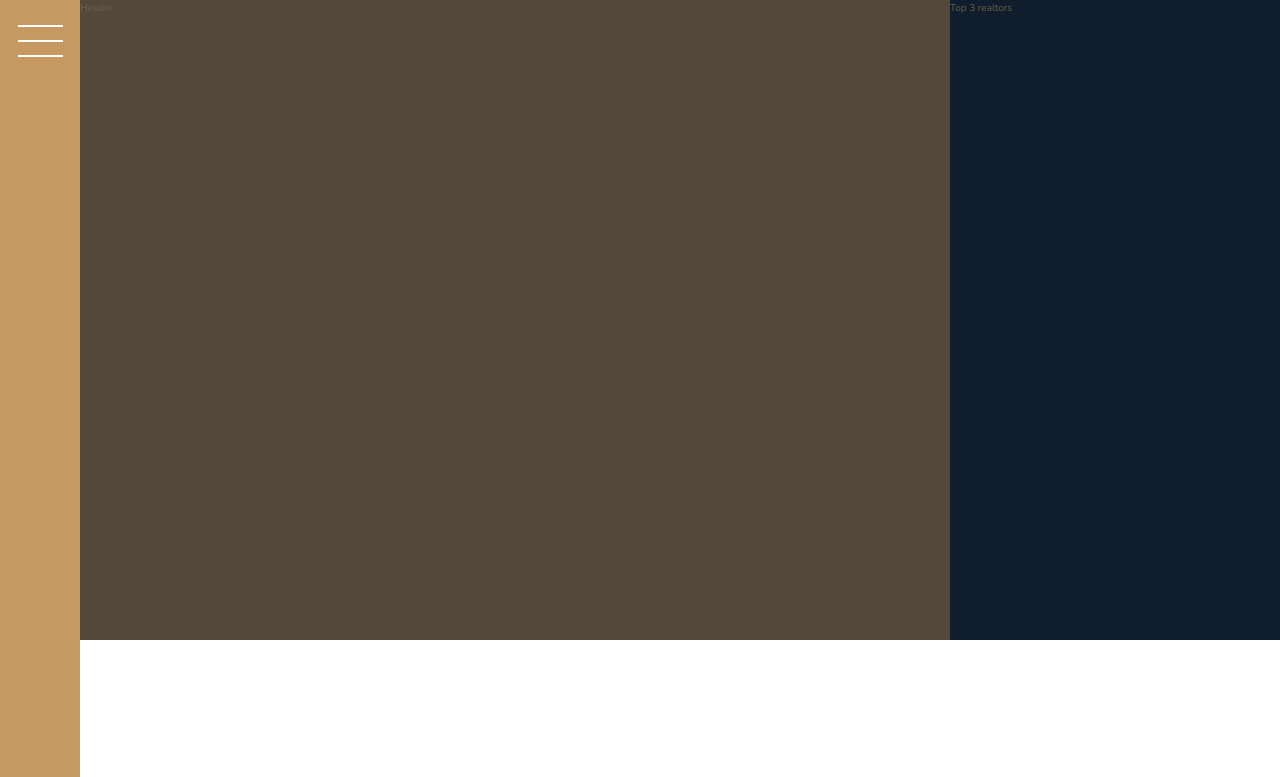
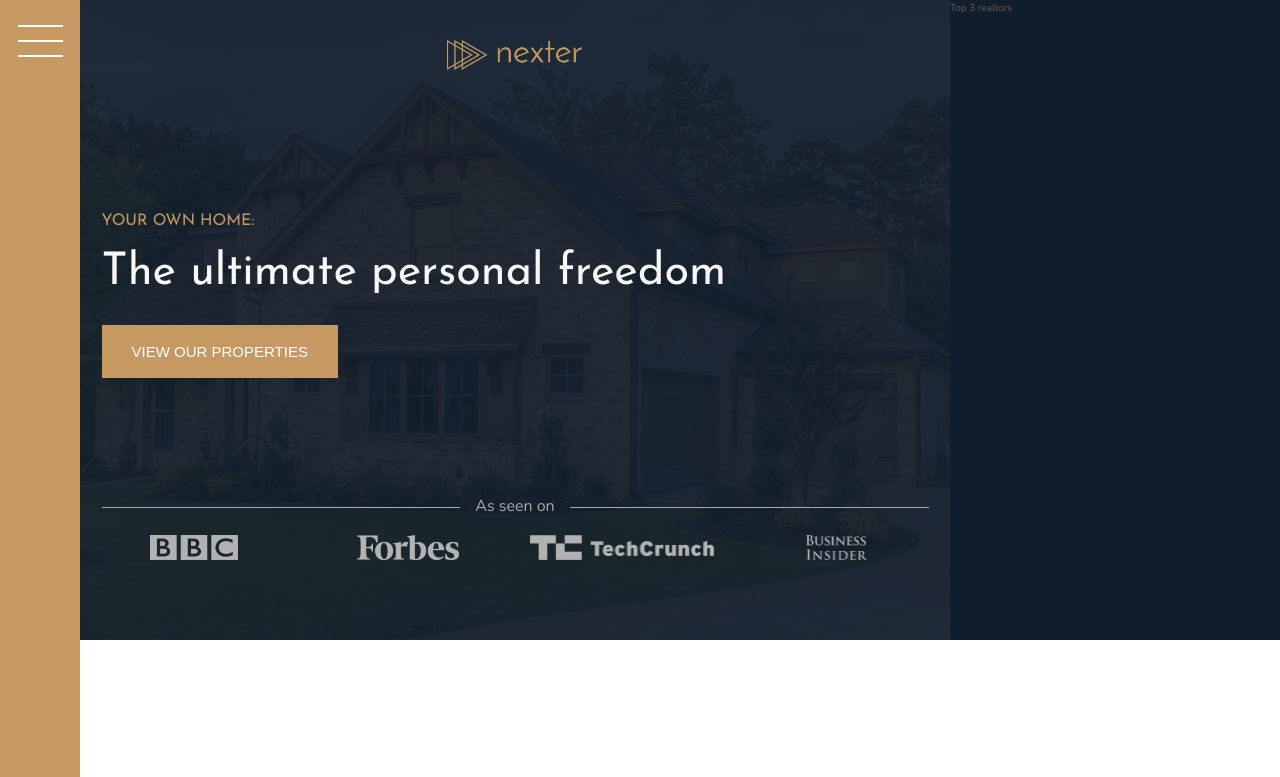
Before and after one commit to pavlov99/udemy-advanced-css-and-sass, a website: page nexter/index.html in a window 1280 px wide. Shown: the top 777 px of the page. Drawn offline with nearby package versions, Linux system fonts and the light colour scheme.

Commit message:
ADD: main header part

```diff
--- a/nexter/index.html
+++ b/nexter/index.html
@@ -16,7 +16,17 @@
             <button class="nav-btn"></button>
         </div>
         <header class="header">
-            Header
+            <img src="img/logo.png" alt="Nexter logo" class="header__logo">
+            <h3 class="heading-3">Your own home:</h3>
+            <h1 class="heading-1">The ultimate personal freedom</h1>
+            <button class="btn header__btn">View our properties</button>
+            <div class="header__seenon-text">As seen on</div>
+            <div class="header__seenon-logos">
+                <img src="img/logo-bbc.png" alt="Seen on logo 1">
+                <img src="img/logo-forbes.png" alt="Seen on logo 2">
+                <img src="img/logo-techcrunch.png" alt="Seen on logo 3">
+                <img src="img/logo-bi.png" alt="Seen on logo 4">
+            </div>
         </header>
         <div class="realtors">
             Top 3 realtors
--- a/nexter/sass/_header.scss
+++ b/nexter/sass/_header.scss
@@ -1,4 +1,56 @@
 .header {
     background-color: $color-grey-dark-1;
     grid-column: full-start / col-end 6;
+    background-image: linear-gradient(rgba($color-secondary, .93), rgba($color-secondary, .93)), url(../img/hero.jpeg);  // image blend with flat linear gradient.
+    background-size: center;
+    background-position: center;
+    padding: 8rem;
+    padding-top: 4rem;
+
+    display: grid;  // could define line heights. Otherwise need to have a wrapper container.
+    grid-template-rows: 1fr min-content 6rem 1fr;  // 1 row allocating 100% height would push logo to the top.
+    grid-template-columns: max-content;  // to align center the logo.
+    grid-row-gap: 1.5rem;
+    justify-content: center;
+
+    &__logo {
+        height: 3rem;
+        justify-self: center;
+    }
+
+    &__btn {
+        align-self: start;
+        justify-self: start;
+    }
+
+    &__seenon-text {
+        display: grid;  // text and pseudo elements in the grid.
+        grid-template-columns: 1fr max-content 1fr;
+        grid-column-gap: 1.5rem;
+        align-items: center;
+
+        font-size: 1.6rem;
+        color: $color-grey-light-2;
+
+        &::before,
+        &::after {
+            content: "";
+            height: 1px;
+            display: block;
+            background-color: currentColor;
+        }
+
+    }
+
+    &__seenon-logos {
+        display: grid;
+        grid-template-columns: repeat(4, 1fr);
+        grid-gap: 3rem;
+        justify-items: center;
+
+        img {
+            height: 2.5rem;
+            filter: brightness(70%);  // make images darker.
+        }
+    }
 }
--- a/nexter/sass/_typography.scss
+++ b/nexter/sass/_typography.scss
@@ -6,6 +6,9 @@
 
 .heading-1 {
     @extend %heading;
+    font-size: 4.5rem;
+    color: $color-grey-light-1;
+    line-height: 1;
 }
 
 .heading-2 {
```
Also changed, not shown: nexter/css/style.css.
